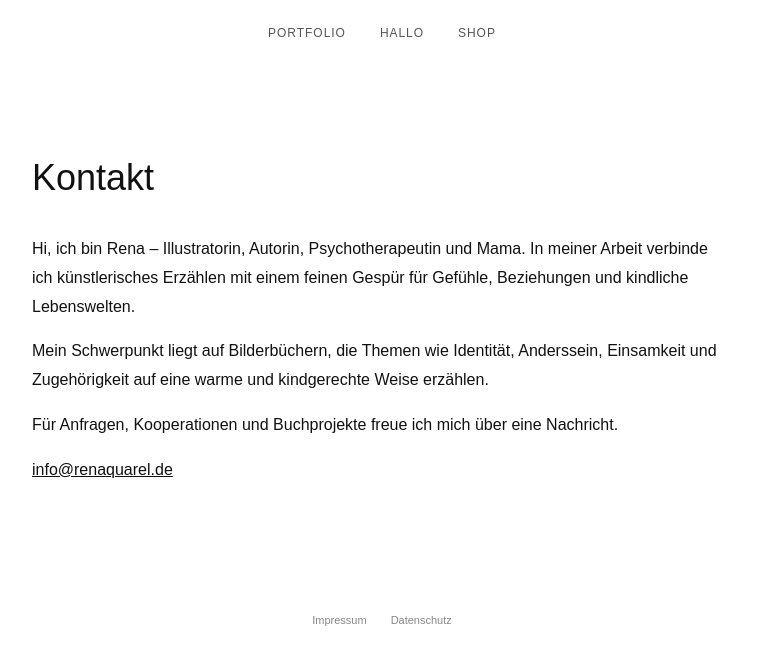
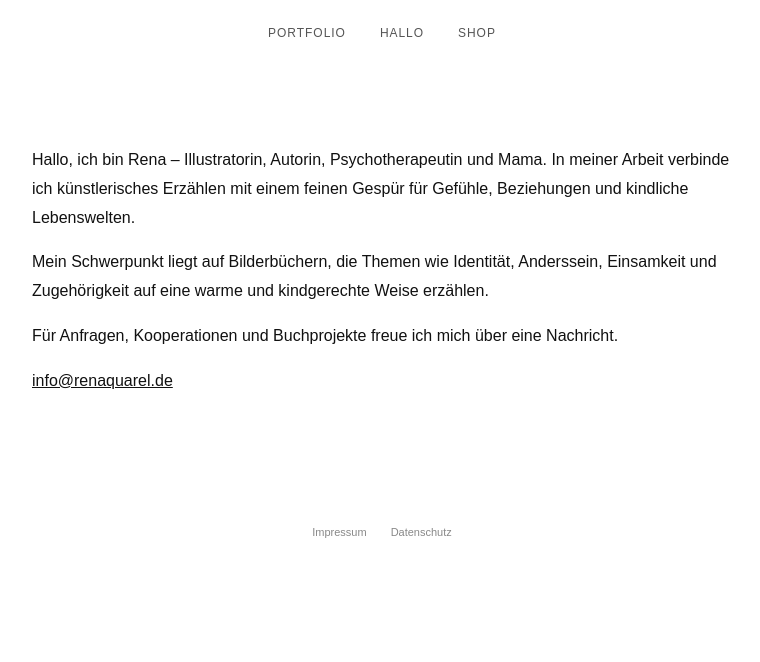
Before and after one commit to renagryga/renaquarel-portfolio-test, a Next.js app: page /kontakt in a window 1280 px wide. Shown: the top 662 px of the page, without its empty margins (258-1018 px from the left). Built offline with nearby package versions, Linux system fonts and the light colour scheme.

Commit message:
Update page.tsx

```diff
--- a/app/kontakt/page.tsx
+++ b/app/kontakt/page.tsx
@@ -19,10 +19,10 @@ export default function KontaktPage() {
       </nav>
 
       <main className="textContent">
-        <h1>Kontakt</h1>
+
 
         <p>
-          Hi, ich bin Rena – Illustratorin, Autorin, Psychotherapeutin und
+          Hallo, ich bin Rena – Illustratorin, Autorin, Psychotherapeutin und
           Mama. In meiner Arbeit verbinde ich künstlerisches Erzählen mit einem
           feinen Gespür für Gefühle, Beziehungen und kindliche Lebenswelten.
         </p>
```
